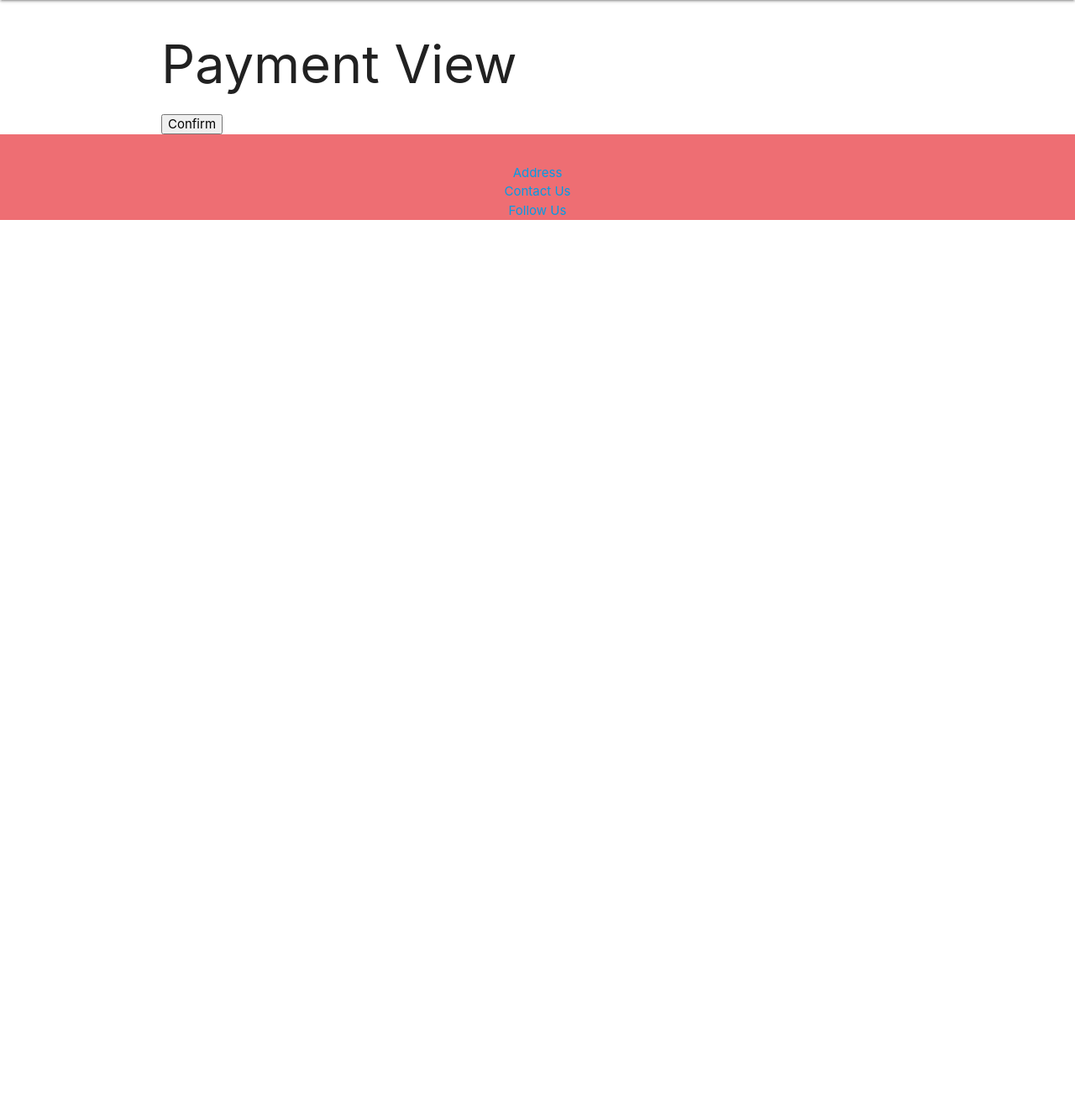
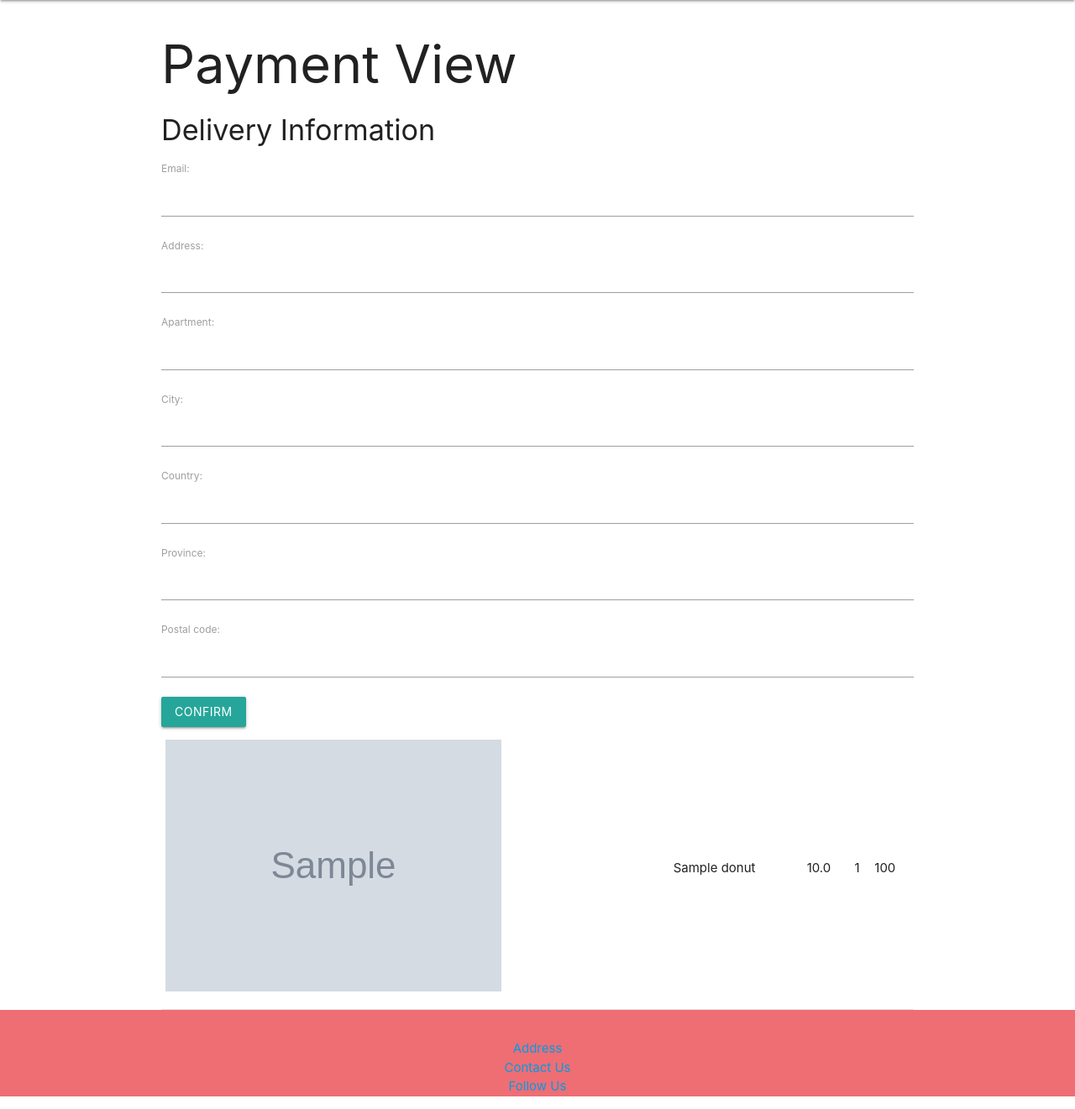
Before and after one commit to janusshanp/donut_shop, a Django app: page /cart/payment/ in a window 1280 px wide. Shown: the part 64-1385 px from the top of the page at 84% size. Before the commit the page ends 326 px from the top, so only its background shows below. Run offline with Django 4.2, Linux system fonts and the light colour scheme; a user stored in the database is signed in; tables that the repository leaves empty hold one stand-in row (values such as "Sample post"); grey boxes marked "Sample" are stand-in pictures.

Commit message:
address forms

```diff
--- /dev/null
+++ b/main_app/forms.py
@@ -0,0 +1,15 @@
+from django.forms import ModelForm
+from .models import Delivery_Address
+
+class DeliveryForm(ModelForm):
+    class Meta:
+        model = Delivery_Address
+        fields = [
+            'email',
+            'address',
+            'apartment',
+            'city',
+            'country',
+            'Province',
+            'postal_code'
+        ]
--- a/main_app/models.py
+++ b/main_app/models.py
@@ -49,18 +49,15 @@ class Review(models.Model):
     def __str__(self):
         return f"{self.user}'s {self.donut} Review"
 
-
-
 class Profile(models.Model):
-    email = models.CharField(max_length=40)
-    first_name = models.CharField(max_length=15)
-    last_name = models.CharField(max_length=15)
+    rewards = models.IntegerField()
     user = models.ForeignKey(User, on_delete=models.CASCADE)
 
     def __str__(self):
         return f"{self.first_name}'s Profile"
 
 class Delivery_Address(models.Model):
+    email = models.CharField(max_length=25)
     address = models.CharField(max_length=15)
     apartment = models.CharField(max_length=15)
     city = models.CharField(max_length=15)
--- a/main_app/templates/cart/index.html
+++ b/main_app/templates/cart/index.html
@@ -22,6 +22,6 @@
 </table>
 
 <form action="{% url 'payment'%}">
-	<button>Checkout</button>
+	<button class="btn">Checkout</button>
 </form>
 {% endblock %}
--- a/main_app/templates/cart/payment.html
+++ b/main_app/templates/cart/payment.html
@@ -1,7 +1,25 @@
 {% extends 'base.html' %} {% block content %}
 <h1>Payment View</h1>
+<div class="contact">
+	<form method="POST" action="">
+		{% csrf_token %}
+		<h4>Delivery Information</h4>
+		{{ delivery_form.as_p}}
 
-<form action="">
-	<button>Confirm</button>
-</form>
+		<button class="btn">Confirm</button>
+	</form>
+</div>
+<div class="cart">
+	<table>
+		{% for donut in donuts %}
+		<tr>
+			<td><img src="{{donut.image}}" /></td>
+			<td>{{donut.name}}</td>
+			<td>{{donut.price}}</td>
+			<td>1</td>
+			<td>100</td>
+		</tr>
+		{% endfor %}
+	</table>
+</div>
 {% endblock %}
--- a/main_app/urls.py
+++ b/main_app/urls.py
@@ -9,4 +9,5 @@ urlpatterns = [
     path('cart/', views.cart_index, name="cart"),
     path('cart/<int:donut_id>/', views.add_donut_cart, name="add_cart"),
     path('cart/payment/', views.cart_payment, name="payment"),
+    path('cart/payment/info/', views.add_info, name= "add_info"),
 ]
--- a/main_app/views.py
+++ b/main_app/views.py
@@ -1,7 +1,7 @@
 from django.shortcuts import render, redirect
 from django.contrib.auth import login
 from django.contrib.auth.forms import UserCreationForm
-
+from .forms import DeliveryForm
 from .models import *
 
 # Create your views here.
@@ -15,7 +15,17 @@ def cart_index(request):
     return render(request,'cart/index.html', {'cart': cart, 'donuts': donuts})
 
 def cart_payment(request):
-    return render(request,'cart/payment.html')
+    cart = Cart.objects.get(user = request.user)
+    donuts = cart.donuts.all()
+    delivery_form = DeliveryForm()
+    return render(request,'cart/payment.html', {'donuts': donuts, 'delivery_form': delivery_form})
+
+def add_info(request):
+    form = DeliveryForm(request.POST)
+    if form.is_valid():
+        new_delivery_address
+
+    return render(request, 'cart/review.html')
 
 def donuts_index(request):
     donuts = Donut.objects.all()
```
Also changed, not shown: main_app/migrations/0012_remove_profile_email_remove_profile_first_name_and_more.py (added), main_app/migrations/0013_delivery_address_email.py (added).
